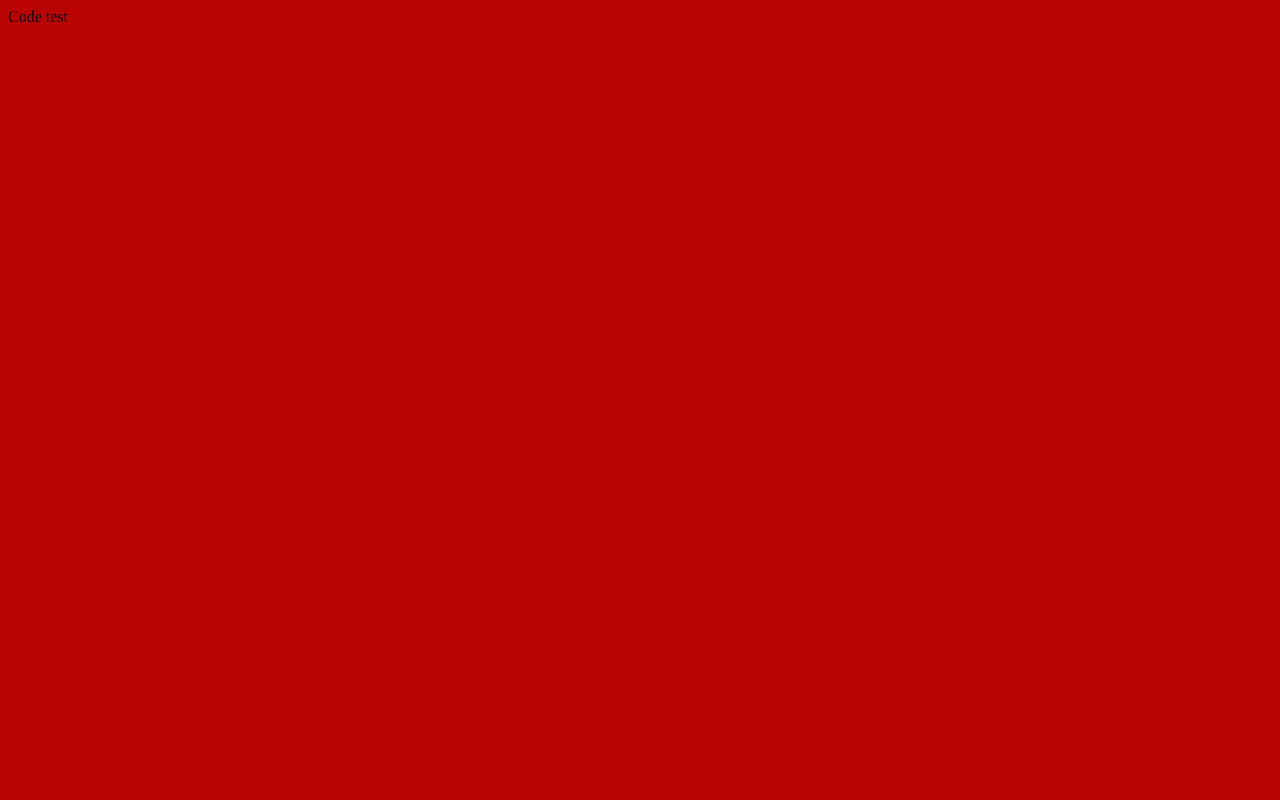
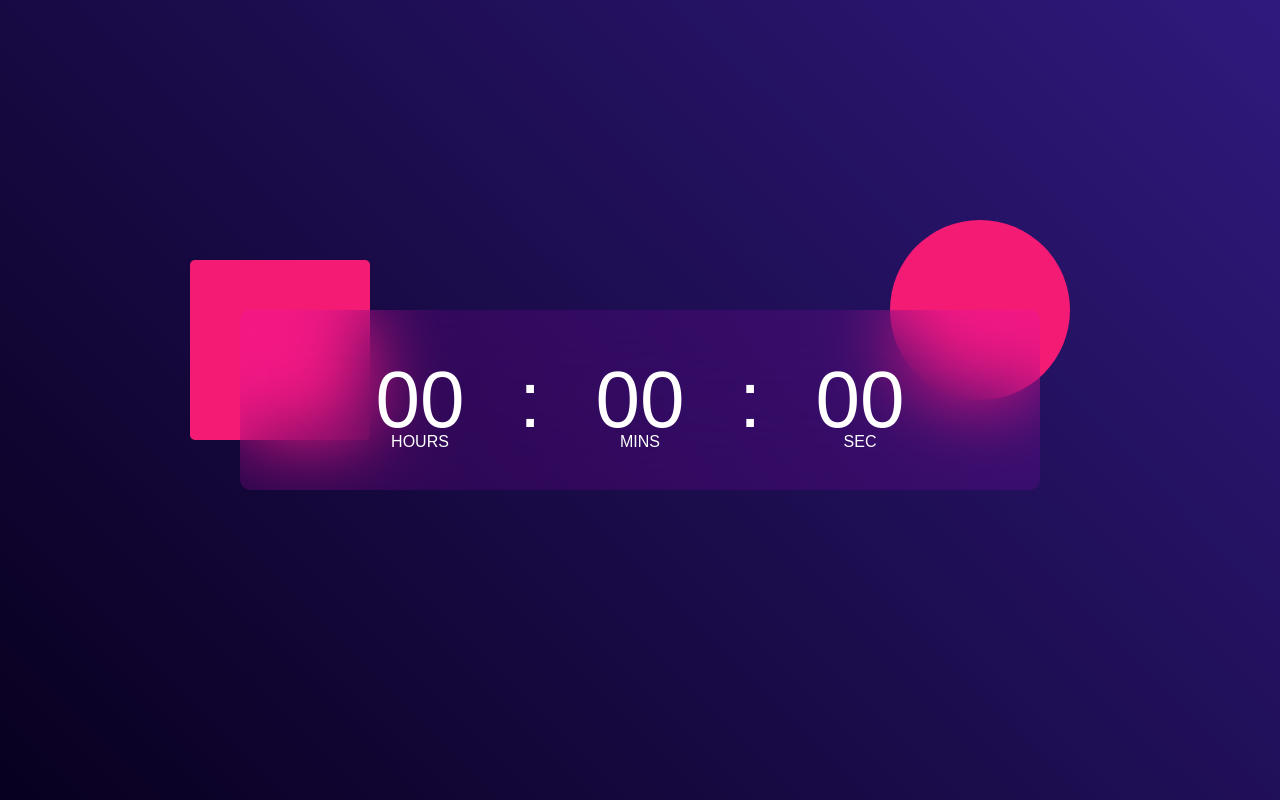
Before and after one commit to lopesmfelipe/Digital-Clock, a plain HTML site: page index.html in a window 1280 px wide. Drawn offline with Linux system fonts and the light colour scheme.

Commit message:
Defining the html elements, and styling with CSS

```diff
--- a/index.html
+++ b/index.html
@@ -7,7 +7,15 @@
     </head>
     <body>
         <div class="hero">
-            Code test
+            <div class="container">
+                <div class="clock">
+                    <span id="hrs">00</span>
+                    <span>:</span>
+                    <span id="min">00</span>
+                    <span>:</span>
+                    <span id="sec">00</span>
+                </div>
+            </div>
         </div>
     </body>
 </html>
--- a/style.css
+++ b/style.css
@@ -1,6 +1,77 @@
-body {
-    background: rgb(184, 4, 4);
+*{
+    margin: 0;
+    padding: 0;
+    font-family: 'Poppins', sans-serif;
+    box-sizing: border-box;
 }
-.div1 {
-    color: white;
+.hero{
+    width: 100%;
+    min-height: 100vh;
+    background: linear-gradient(45deg, #08001f, #30197d);
+    color: #fff;
+    position: relative;
 }
+.container{
+    width: 800px;
+    height: 180px;
+    position: absolute;
+    top: 50%;
+    left: 50%;
+    transform: translate(-50%, -50%);
+}
+.clock{
+    width: 100%;
+    height: 100%;
+    background:rgba(235, 0, 255, 0.11);
+    border-radius: 10px;
+    display: flex;
+    align-items: center;
+    justify-content: center;
+    backdrop-filter: blur(40px);
+}
+.container::before{
+    content: '';
+    width: 180px;
+    height: 180px;
+    background: #f41b75;
+    border-radius: 5px;
+    position: absolute;
+    left: -50px;
+    top: -50px;
+    z-index: -1;
+}
+.container::after{
+    content: '';
+    width: 180px;
+    height: 180px;
+    background: #f41b75;
+    border-radius: 50%;
+    position: absolute;
+    right: -30px;
+    bottom: -50px;
+    top: -50%;
+    z-index: -1;
+}
+.clock span{
+    font-size: 80px;
+    width: 110px;
+    display: inline-block;
+    text-align: center;
+    position: relative;
+}
+.clock span::after{
+    font-size: 16px;
+    position: absolute;
+    bottom: -5px;
+    left: 50%;
+    transform: translateX(-50%);
+}
+#hrs::after{
+    content: 'HOURS';
+}
+#min::after{
+    content: 'MINS';
+}
+#sec::after{
+    content: 'SEC';
+}
```
